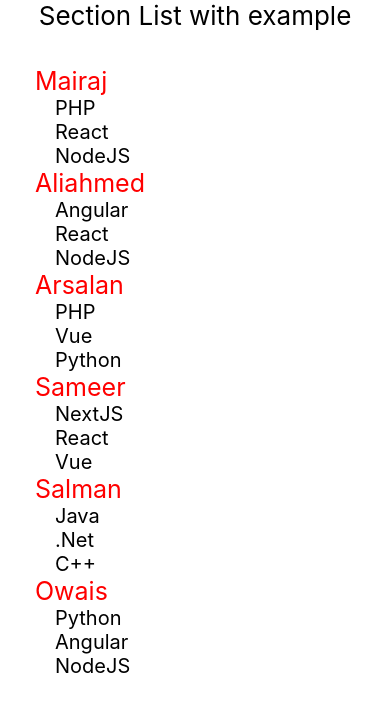
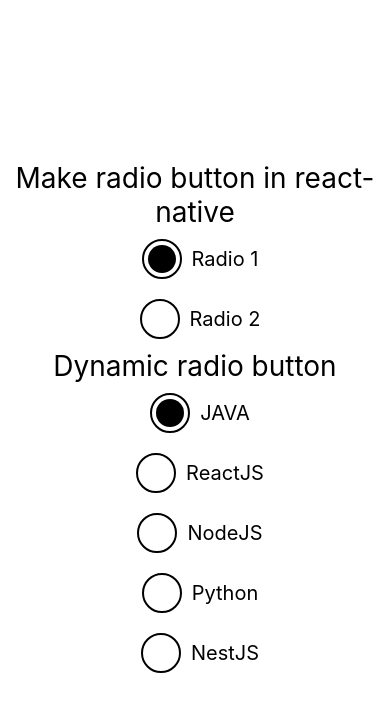
Before and after one commit to muhammadmairajj/react-native-simple-form, a React Native app: screen / in a window 390 px wide. Shown: the top 712 px of the page. Built offline with nearby package versions, Linux system fonts and the light colour scheme.

Commit message:
Dynamic Radio Btn

```diff
--- a/App.js
+++ b/App.js
@@ -1,34 +1,91 @@
-import React from 'react';
-import {View, Text, StyleSheet, SectionList, ScrollView} from 'react-native';
+import React, {useState} from 'react';
+import {View, Text, StyleSheet, TouchableHighlight} from 'react-native';
 
 function App() {
-  const users = [
-    {id: 1, name: 'Mairaj', data: ['PHP', 'React', 'NodeJS']},
-    {id: 2, name: 'Aliahmed', data: ['Angular', 'React', 'NodeJS']},
-    {id: 3, name: 'Arsalan', data: ['PHP', 'Vue', 'Python']},
-    {id: 4, name: 'Sameer', data: ['NextJS', 'React', 'Vue']},
-    {id: 5, name: 'Salman', data: ['Java', '.Net', 'C++']},
-    {id: 6, name: 'Owais', data: ['Python', 'Angular', 'NodeJS']},
+  const [selectedRadioBtn, setSelectedRadioBtn] = useState(1);
+
+  const skills = [
+    {id: 1, name: 'JAVA'},
+    {id: 2, name: 'ReactJS'},
+    {id: 3, name: 'NodeJS'},
+    {id: 4, name: 'Python'},
+    {id: 5, name: 'NestJS'},
   ];
 
   return (
-    <View>
-      <Text style={{fontSize: 26, textAlign: 'center', color: 'black'}}>
-        Section List with example
+    <View style={styles.main}>
+      <Text style={{fontSize: 28, textAlign: 'center'}}>
+        Make radio button in react-native
       </Text>
-     <SectionList
-        sections={users}
-        style={{margin:35}}
-        renderItem={({item}) => (
-          <Text style={{fontSize: 20, marginLeft: 20}}>{item}</Text>
-        )}
-        renderSectionHeader={({section: {name}}) => (
-          <Text style={{fontSize: 25, color: 'red'}}>{name}</Text>
-        )}
-      />
+
+      <TouchableHighlight onPress={() => setSelectedRadioBtn(1)}>
+        <View style={styles.radioWrapper}>
+          <View style={styles.radio}>
+            {selectedRadioBtn === 1 ? (
+              <View style={styles.radioBg}></View>
+            ) : null}
+          </View>
+          <Text style={styles.radioText}>Radio 1</Text>
+        </View>
+      </TouchableHighlight>
+      <TouchableHighlight onPress={() => setSelectedRadioBtn(2)}>
+        <View style={styles.radioWrapper}>
+          <View style={styles.radio}>
+            {selectedRadioBtn === 2 ? (
+              <View style={styles.radioBg}></View>
+            ) : null}
+          </View>
+          <Text style={styles.radioText}>Radio 2</Text>
+        </View>
+      </TouchableHighlight>
+
+      <Text style={{fontSize: 28, color: 'black'}}>Dynamic radio button</Text>
+      {skills.map(skill => (
+        <TouchableHighlight
+          onPress={() => setSelectedRadioBtn(skill.id)}
+          key={skill.id}>
+          <View style={styles.radioWrapper}>
+            <View style={styles.radio}>
+              {selectedRadioBtn === skill.id ? (
+                <View style={styles.radioBg}></View>
+              ) : null}
+            </View>
+            <Text style={styles.radioText}>{skill.name}</Text>
+          </View>
+        </TouchableHighlight>
+      ))}
     </View>
   );
 }
 
+const styles = StyleSheet.create({
+  main: {
+    flex: 1,
+    alignItems: 'center',
+    justifyContent: 'center',
+  },
+  radio: {
+    height: 40,
+    width: 40,
+    borderColor: 'black',
+    borderWidth: 2,
+    borderRadius: 20,
+    margin: 10,
+  },
+  radioWrapper: {
+    flexDirection: 'row',
+    alignItems: 'center',
+  },
+  radioText: {
+    fontSize: 20,
+  },
+  radioBg: {
+    backgroundColor: 'black',
+    height: 28,
+    width: 28,
+    borderRadius: 20,
+    margin: 4,
+  },
+});
 
 export default App;
```
